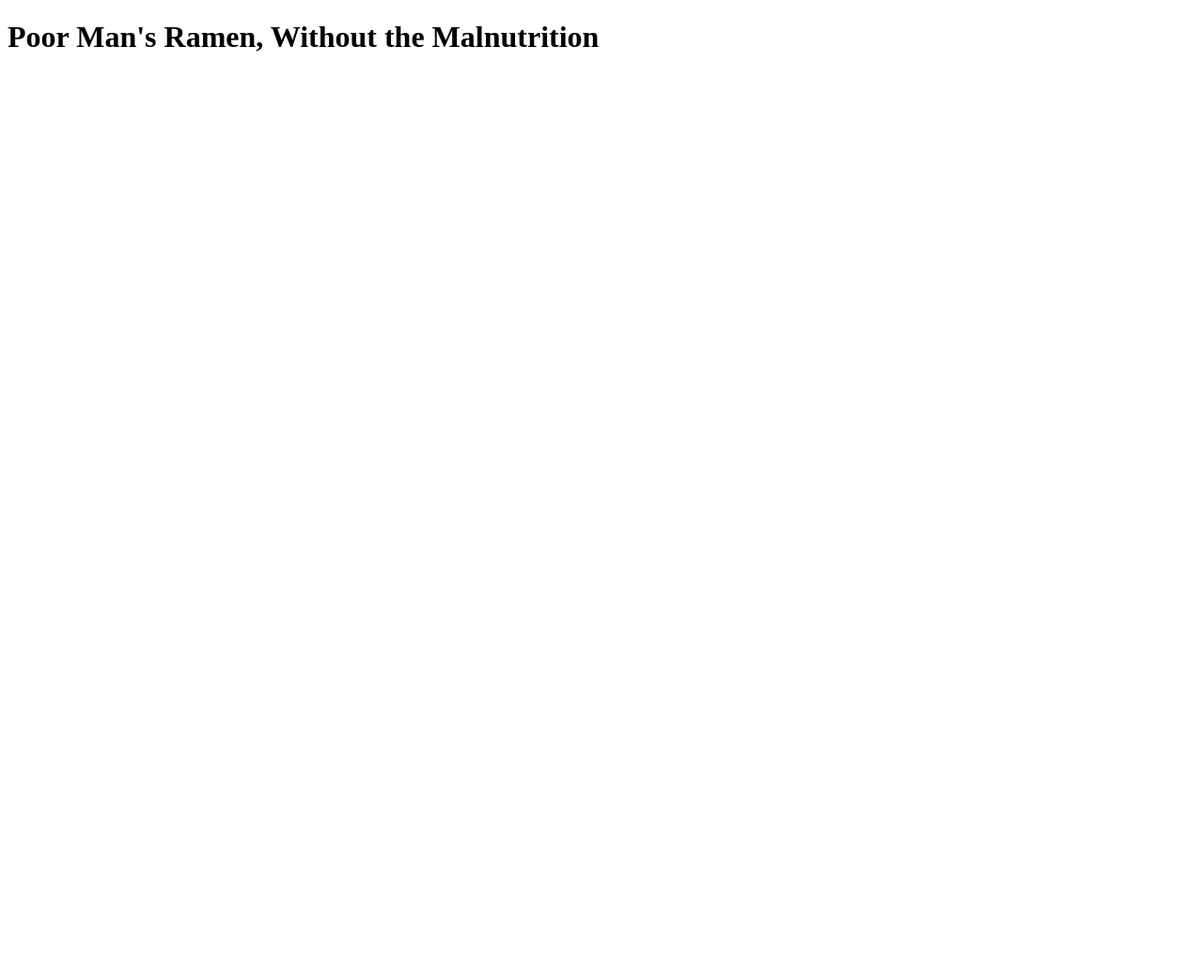
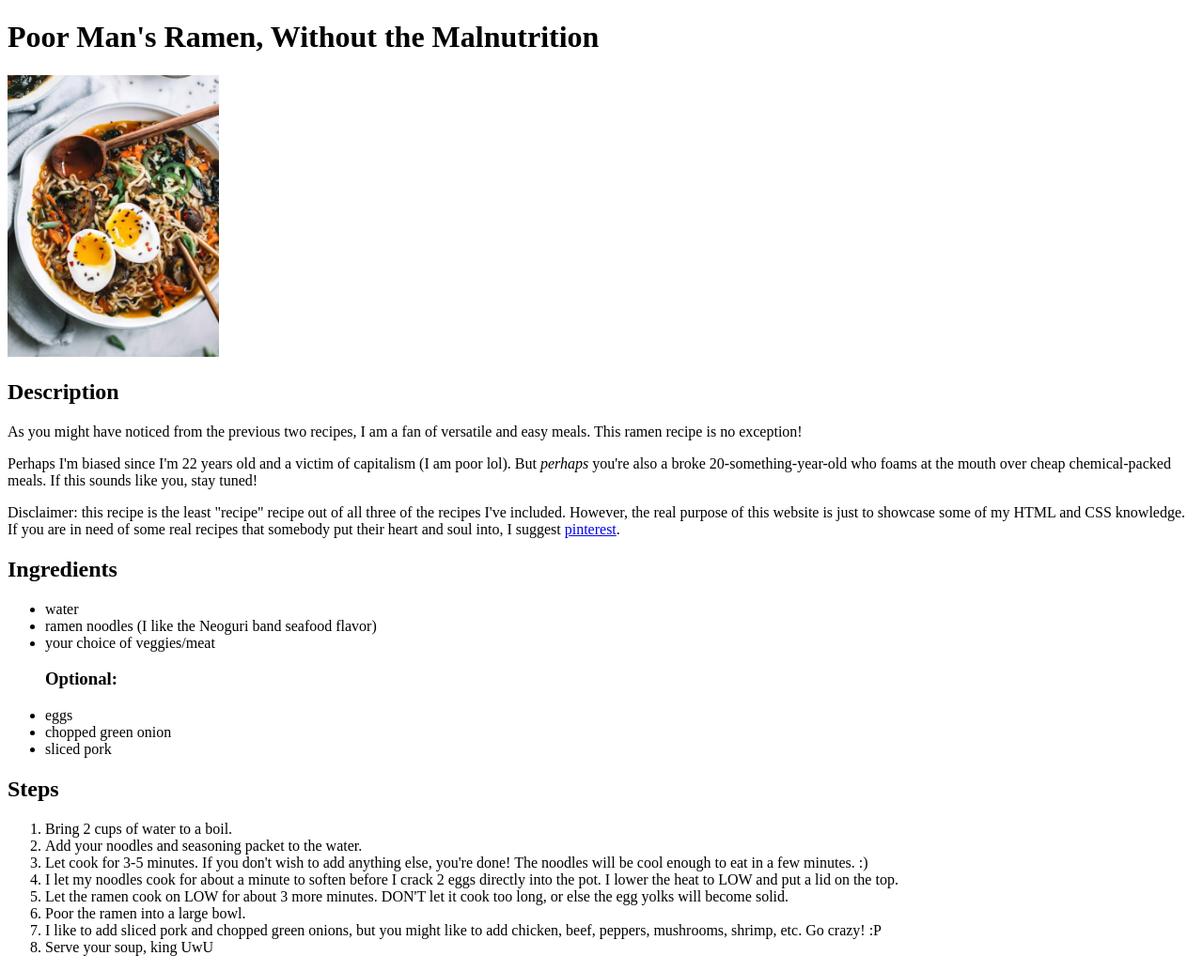
Before and after one commit to pinkx-xlink/odin-recipes, a plain HTML site: page recipes/ramen.html in a window 1280 px wide. Shown: the whole page at 94% size. Before the commit the page ends 800 px from the top, so only its background shows below. Drawn offline with Linux system fonts and the light colour scheme.

Commit message:
Add page content
Add page content for recipe pages (body text)

```diff
--- a/recipes/ramen.html
+++ b/recipes/ramen.html
@@ -4,9 +4,67 @@
     <meta charset="UTF-8">
     <meta http-equiv="X-UA-Compatible" content="IE=edge">
     <meta name="viewport" content="width=device-width, initial-scale=1.0">
-    <title>Document</title>
+    <title>Poor Man's Ramen, Without the Malnutrition</title>
 </head>
 <body>
     <h1>Poor Man's Ramen, Without the Malnutrition</h1>
+    <img
+    src="../img/ramen.jpg" alt="ramen with eggs and meat" height="300">
+
+    <h2>Description</h2>
+    <p>As you might have noticed from the previous two recipes,
+        I am a fan of versatile and easy meals. This ramen
+        recipe is no exception!
+    </p>
+    <p>Perhaps I'm biased since I'm 22 years old and a victim of
+        capitalism (I am poor lol). But <em>perhaps</em> you're also
+        a broke 20-something-year-old who foams at the mouth over
+        cheap chemical-packed meals. If this sounds like you, stay
+        tuned!
+    </p>
+    <p>Disclaimer: this recipe is the least "recipe" recipe out
+        of all three of the recipes I've included. However,
+        the real purpose of this website is just to showcase
+        some of my HTML and CSS knowledge. If you are in need of
+        some real recipes that somebody put their heart and soul
+        into, I suggest
+        <a href="https://www.pinterest.com/search/pins/?rs=ac&len=2&q=cheap%20dinners%20for%20a%20family&eq=cheap%20meals&etslf=14138">pinterest</a>.
+    </p>
+
+    <h2>Ingredients</h2>
+    <ul>
+        <li>water</li>
+        <li>ramen noodles
+            (I like the Neoguri band seafood flavor)</li>
+        <li>your choice of veggies/meat</li>
+        <h3>Optional:</h3>
+        <li>eggs</li>
+        <li>chopped green onion</li>
+        <li>sliced pork</li>
+    </ul>
+
+    <h2>Steps</h2>
+    <ol>
+        <li>Bring 2 cups of water to a boil.</li>
+        <li>Add your noodles and seasoning packet to the water.</li>
+        <li>Let cook for 3-5 minutes. If you don't wish to add
+            anything else, you're done! The noodles will be cool
+            enough to eat in a few minutes. :)
+        </li>
+        <li>I let my noodles cook for about a minute to soften
+            before I crack 2 eggs directly into the pot. I lower
+            the heat to LOW and put a lid on the top.
+        </li>
+        <li>Let the ramen cook on LOW for about 3 more minutes.
+            DON'T let it cook too long, or else the egg yolks
+            will become solid.
+        </li>
+        <li>Poor the ramen into a large bowl.</li>
+        <li>I like to add sliced pork and chopped
+            green onions, but you might like to add chicken,
+            beef, peppers, mushrooms, shrimp, etc. Go crazy! :P </li>
+        <li>Serve your soup, king UwU </li>
+    </ol>
+
 </body>
 </html>
```
Also changed, not shown: recipes/burrito.html (+1 -1 lines), recipes/omelette.html (+56 -1 lines).
